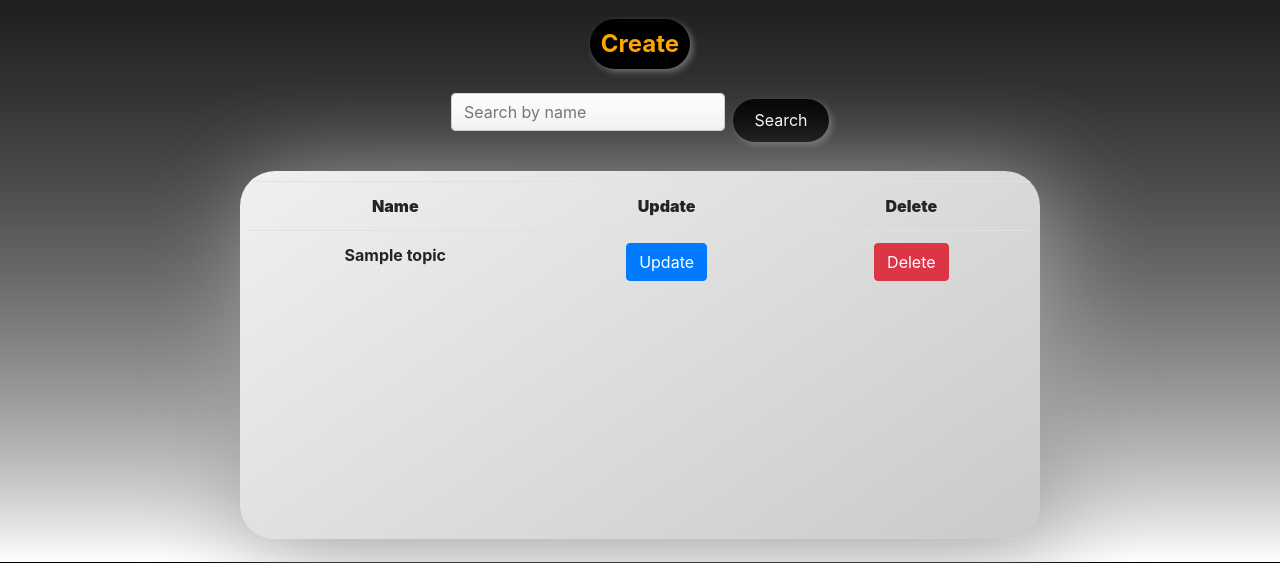
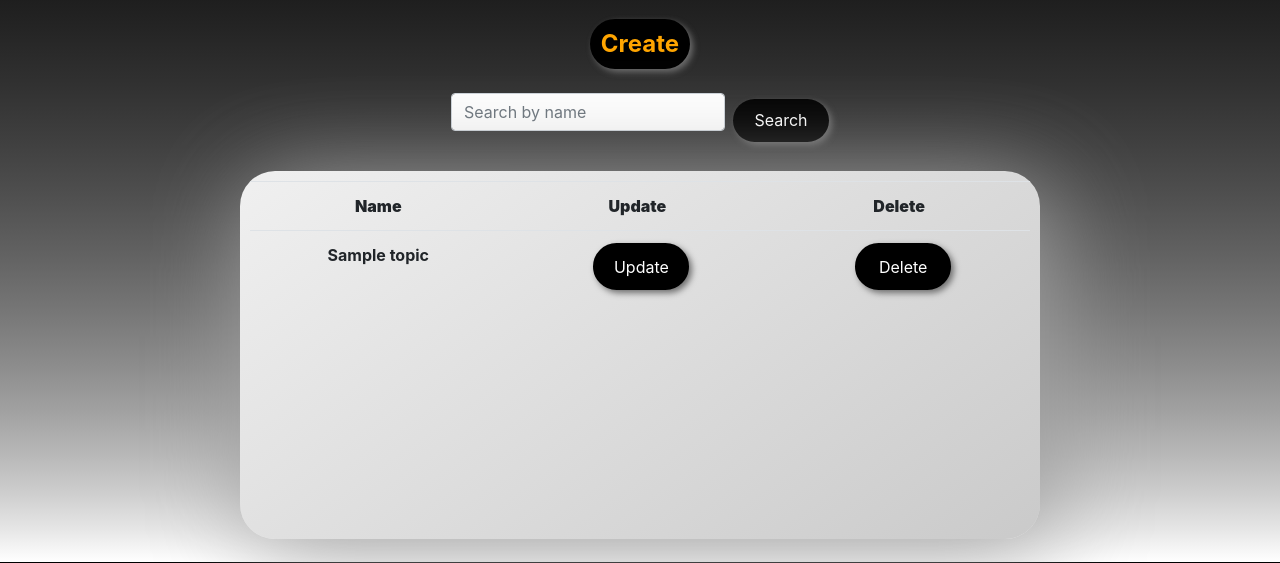
Before and after one commit to DaniilHinzburh/Newspaper-Agency, a Django app: page /topics/ in a window 1280 px wide; the page is wider, and only the part inside the window is pictured. Shown: the part 238-801 px from the top of that part. Run offline with Django 5.2, Linux system fonts and the light colour scheme; a user stored in the database is signed in; tables that the repository leaves empty hold one stand-in row (values such as "Sample post"); some libraries are stand-ins or nearby versions.

Commit message:
style: update style topic_list page

```diff
--- a/templates/catalog/topic_list.html
+++ b/templates/catalog/topic_list.html
@@ -25,12 +25,12 @@
           </td>
           <td>
             <div class="div_for_row_center">
-              <a href="{% url 'catalog:topic-update' pk=topic.id %}" class="btn btn-primary link-to-page">Update</a>
+              <a href="{% url 'catalog:topic-update' pk=topic.id %}" class="button_for_menu">Update</a>
             </div>
           </td>
           <td>
             <div class="div_for_row_center">
-              <a href="{% url 'catalog:topic-delete' pk=topic.id %}" class="btn btn-danger link-to-page">Delete</a>
+              <a href="{% url 'catalog:topic-delete' pk=topic.id %}" class="button_for_menu">Delete</a>
             </div>
           </td>
         </tr>
```
